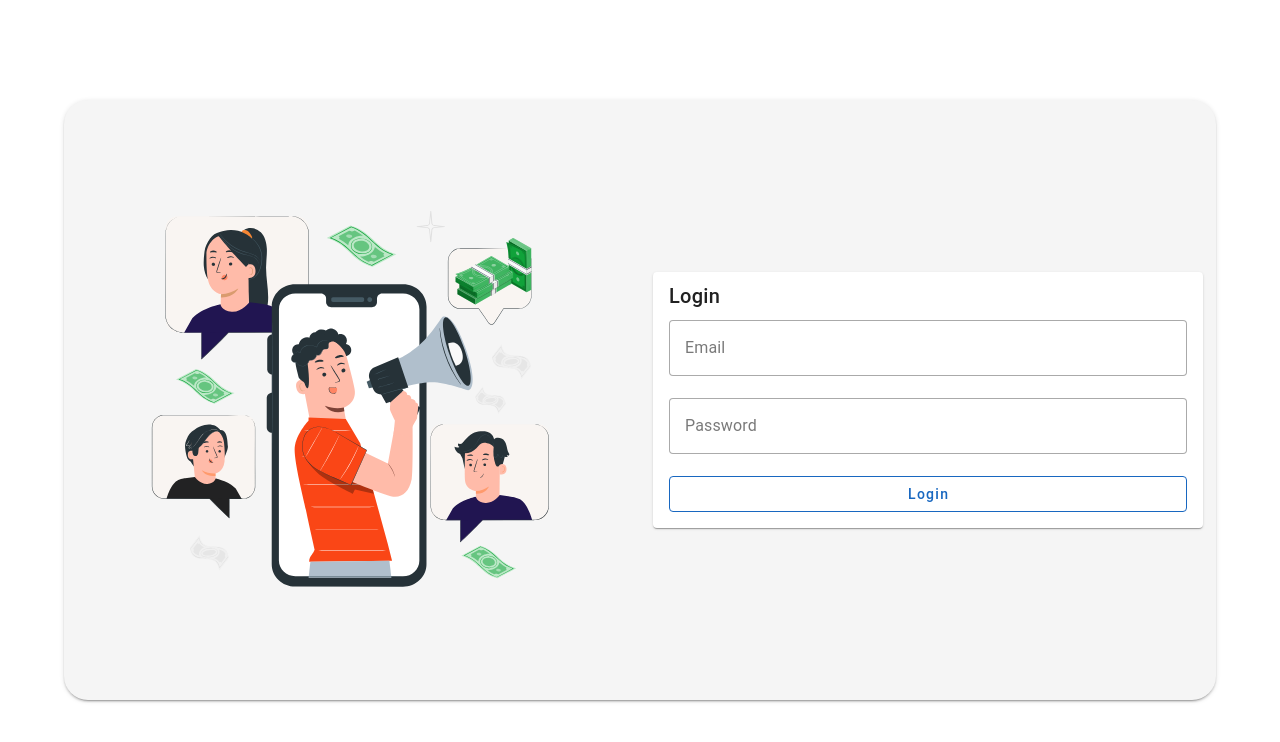
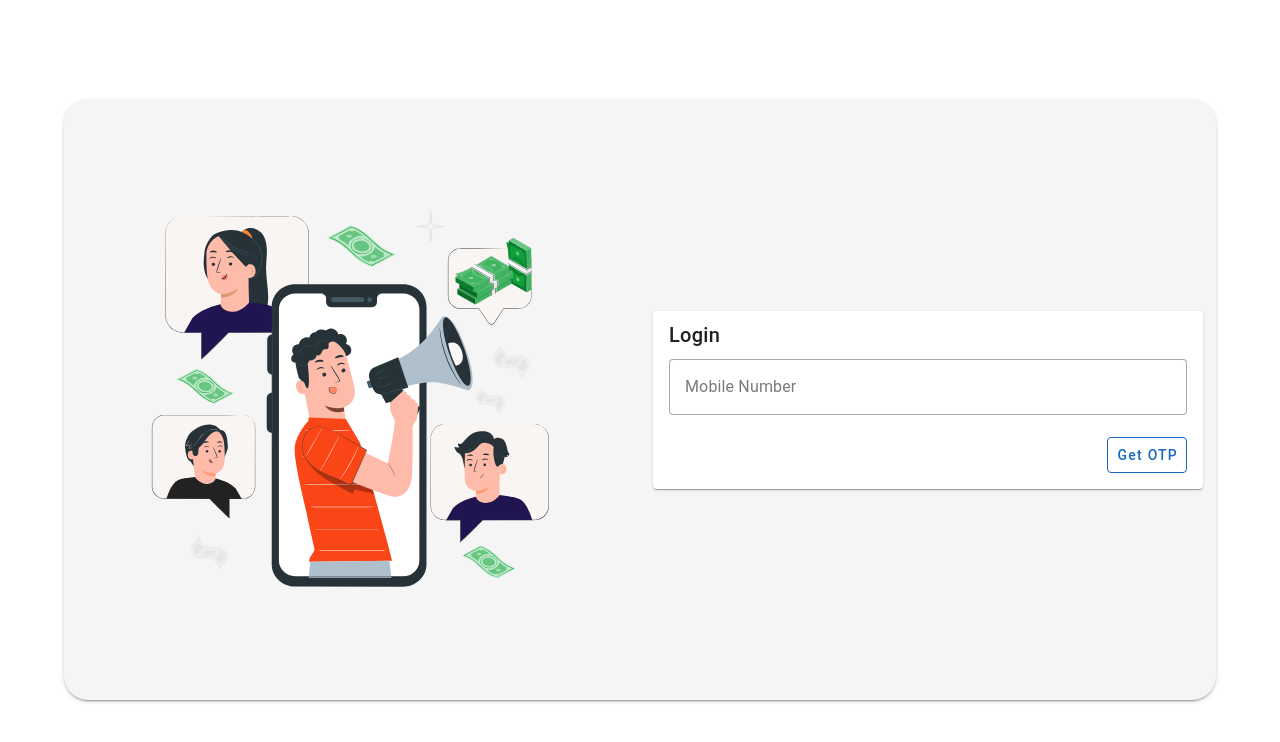
Before and after one commit to Ganeshkumar2911/doc_manager, a Vue app: page /login in a window 1280 px wide. Shown: the top 742 px of the page. Built offline with nearby package versions, Linux system fonts and the light colour scheme; a small style sheet from the web is missing.

Commit message:
feat: add globle rules files

```diff
--- /dev/null
+++ b/src/constants/rules.js
@@ -0,0 +1,19 @@
+export default {
+    required: (v) => {
+      if (parseInt(v) >= 0) return true;
+      return !!v || "Required Field";
+    },
+    phone: (value) => {
+      if (!value) return true;
+      const startRe = /^[6789]/;
+      const fullRe = /^[6789]\d{9}$/;
+
+      if (!startRe.test(value)) {
+        return "Invalid number.";
+      } else if (!fullRe.test(value)) {
+        return "Phone number must be 10 digits";
+      }
+
+      return true;
+    },
+  };
--- a/src/pages/auth/login.vue
+++ b/src/pages/auth/login.vue
@@ -8,13 +8,13 @@
                 <v-card width="550">
                     <v-card-title>Login</v-card-title>
                     <v-card-text class="py-0">
-                        <v-form>
-                            <v-text-field variant="outlined" label="Email" v-model="email" />
-                            <v-text-field variant="outlined" label="Password" v-model="password" />
+                        <v-form ref="login_form">
+                            <v-text-field maxlength="10" :rules="[$rules.required, $rules.phone]" variant="outlined" label="Mobile Number" v-model="mobileNumber" />
                         </v-form>
                     </v-card-text>
                     <v-card-actions class="pa-4 pt-0">
-                        <v-btn class="w-100 text-capitalize" color="primary" variant="outlined">Login</v-btn>
+                        <v-spacer></v-spacer>
+                        <v-btn @click="getOTP" class="text-capitalize" color="primary" variant="outlined">Get OTP</v-btn>
                     </v-card-actions>
                 </v-card>
             </v-col>
@@ -25,8 +25,14 @@
         export default {
             data() {
                 return {
-                    email: '',
+                    mobileNumber: '',
                     password: '',
+                }
+            },
+            methods: {
+                getOTP() {
+                    if (this.$refs.login_form.validate() == false) return false;
+                    console.log(this.mobileNumber);
                 }
             }
         }
--- a/src/plugins/index.js
+++ b/src/plugins/index.js
@@ -7,8 +7,9 @@
 // Plugins
 import vuetify from './vuetify'
 import router from '@/router'
-
+import rules from '@/constants/rules'
 export function registerPlugins (app) {
+  app.config.globalProperties.$rules = rules
   app
     .use(vuetify)
     .use(router)
```
